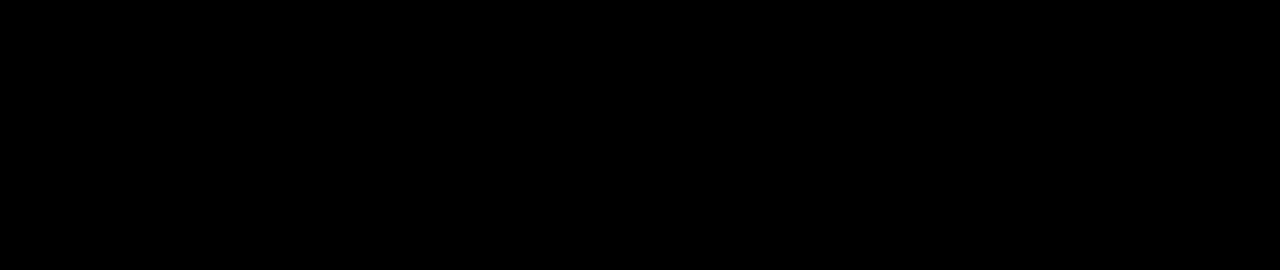
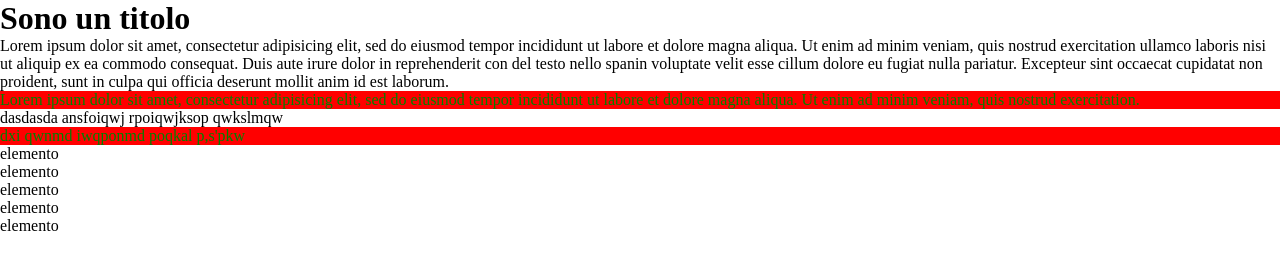
Before and after one commit to Entity-Code/LC-gittes, a plain HTML site: page LC JAVASCRIPT/index.html in a window 1280 px wide. Drawn offline with nearby package versions, Linux system fonts and the light colour scheme.

Commit message:
LC selettori jQuery

```diff
--- a/LC JAVASCRIPT/css/style.css
+++ b/LC JAVASCRIPT/css/style.css
@@ -2,14 +2,12 @@
    margin:0;
    padding:0;
    box-sizing: border-box;
-   color: white;
 }
 
 
-body{
-   background-color: black;
-   position: absolute;
-   top: 50%;
-   left: 50%;
-   transform: translate(-50%, -50%);
+
+
+.classe-aggiunta{
+   background-color: red;
+   color: green;
 }
--- a/LC JAVASCRIPT/index.html
+++ b/LC JAVASCRIPT/index.html
@@ -7,10 +7,41 @@
    </head>
    <body>
 
+      <h1>Sono un titolo</h1>
+
+      <p>
+         Lorem ipsum dolor sit amet, consectetur adipisicing elit, sed do eiusmod tempor incididunt ut labore et dolore magna aliqua. Ut enim ad minim veniam, quis nostrud exercitation ullamco laboris nisi ut aliquip ex ea commodo consequat. Duis aute irure dolor in reprehenderit <span>con del testo nello span</span>in voluptate velit esse cillum dolore eu fugiat nulla pariatur. Excepteur sint occaecat cupidatat non proident, sunt in culpa qui officia deserunt mollit anim id est laborum.
+      </p>
+
+      <p class="paragrafo-sel">
+         Lorem ipsum dolor sit amet, consectetur adipisicing elit, sed do eiusmod tempor incididunt ut labore et dolore magna aliqua. Ut enim ad minim veniam, quis nostrud exercitation.
+      </p>
+
+      <div class="elementoacaso">
+         dasdasda ansfoiqwj rpoiqwjksop qwkslmqw
+      </div>
+
+      <div id="divvone">
+         dxi qwnmd iwqponmd poqkal p,s'pkw
+      </div>
+
+      <ul>
+         <li>elemento</li>
+         <li>elemento</li>
+         <li>elemento</li>
+         <li>elemento</li>
+         <li>elemento</li>
+      </ul>
 
 
 
 
+
+
+
+      <!-- link jquery -->
+      <script src="https://ajax.googleapis.com/ajax/libs/jquery/3.5.1/jquery.min.js"></script>
+      <!-- link js -->
       <script type="text/javascript" src="js/script.js"></script>
    </body>
 </html>
--- a/LC JAVASCRIPT/js/script.js
+++ b/LC JAVASCRIPT/js/script.js
@@ -1,30 +1,21 @@
-// Generatore di “nomi cognomi” casuali: prendendo a caso un nome e un cognome da una lista di nomi e da una lista di cognomi, Gatsby vuole generare una falsa lista di invitati.
-
-//creo array nomi
-var nomi = ["Mattia ","Mario ","Martina ","Sofia ","Luigi ","Francesco "];
-console.log("Lista nomi: " + nomi);
-//creo array cognomi
-var cognomi = ["Barretta ","Tummolillo ","Rossi ","Ferrari ","Russo ","Bianchi "];
-console.log("Lista cognomi: " + cognomi);
+// Data una struttura html selezionare gli elementi indicati e applicare loro una classe con la funzione .addClass()
 
 
-var casualNomiCognomi = [];
-//casual
-i = 0;
-while (i < nomi.length) {
-   var casualNome = randomNum(nomi.length);
-   var casualCognome = randomNum(cognomi.length);
-   casualNomiCognomi.push(nomi[casualNome] + cognomi[casualCognome]);
-   i++;
-}
-console.log(casualNomiCognomi);
+
+// // seleziono i tag h1 e gli aggiungo la classe
+// $("h1").addClass("classe-aggiunta");
+
+// salvo la selezione in una var
+var titolo = $("h1");
+// aggiungo il metodo addClass() alla var
+titolo.addClass("classe-aggiunta");
 
 
-// random Num
-function randomNum(max) {
-   if (max) { //se max è stato inserito, allora ritornami il valore random
-   return Math.floor(Math.random() * max);
-} else { //sennò 0
-      return 0;
-   }
-}
+
+// $("p").addClass("classe-aggiunta");
+
+$("p.paragrafo-sel").addClass("classe-aggiunta");
+
+$("#divvone").addClass("classe-aggiunta");
+
+titolo.removeClass("classe-aggiunta");
```
